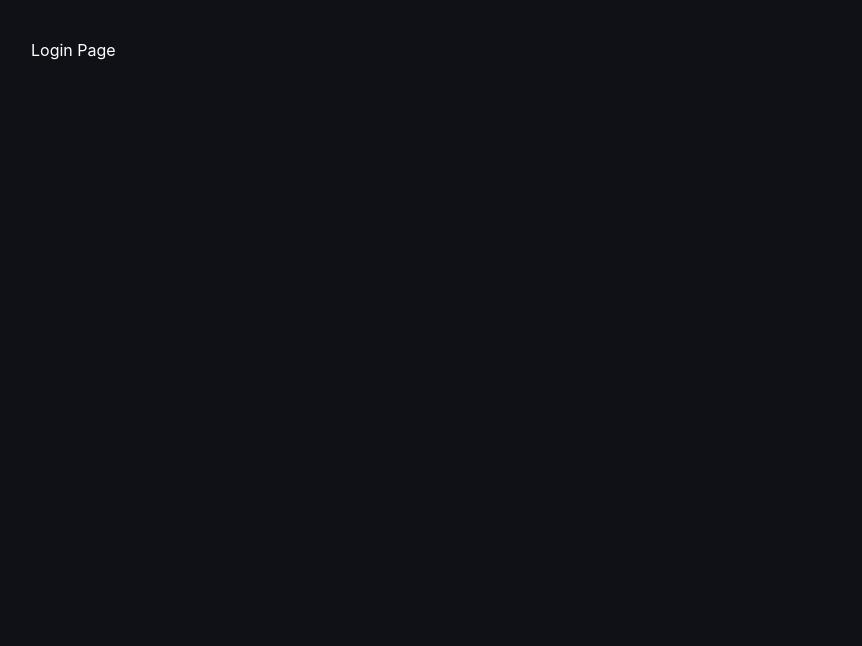
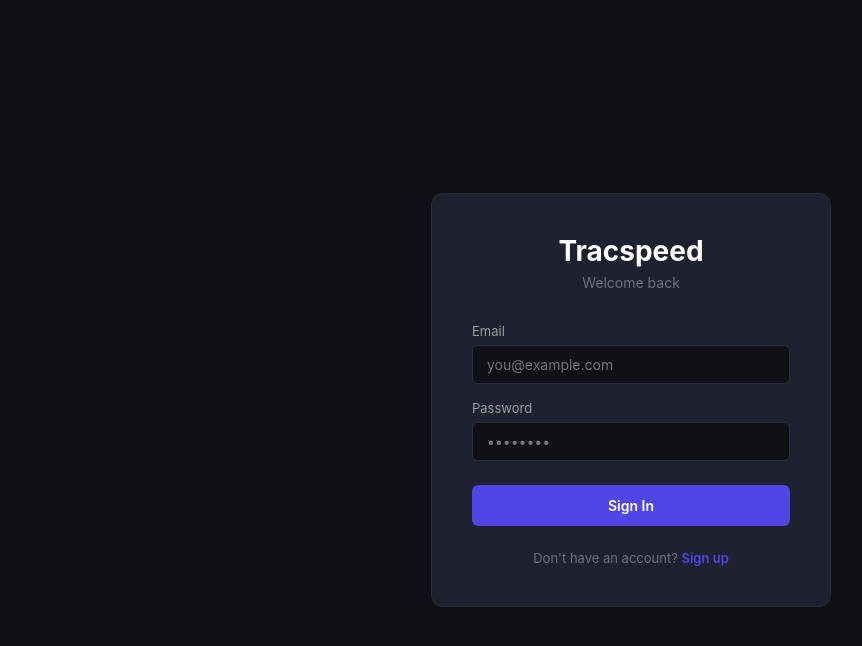
Before and after one commit to Manjit345/Tracspeed, a React app in the folder frontend/: page /login in a window 1280 px wide. Shown: the top 646 px of the page, without its empty margins (9-871 px from the left). Built offline with nearby package versions, Linux system fonts and the light colour scheme; no server answers; the HTML template or start-up script is replaced by a standard one.

Commit message:
login page setup

```diff
--- a/frontend/src/pages/Login.jsx
+++ b/frontend/src/pages/Login.jsx
@@ -1,3 +1,179 @@
+import { useState } from "react"
+import { useNavigate } from "react-router-dom"
+import { api } from "../lib/api"
+import { setAuth } from "../lib/supabase"
+
 export default function Login() {
-    return <div style={{ padding: "40px", color: "#fff" }}>Login Page</div>
+    const navigate = useNavigate()
+    const [mode, setMode] = useState("signin") // "signin" or "signup"
+    const [form, setForm] = useState({ email: "", password: "", name: "" })
+    const [loading, setLoading] = useState(false)
+    const [error, setError] = useState(null)
+
+    const handleChange = (e) => {
+        setForm({ ...form, [e.target.name]: e.target.value })
+    }
+
+    const handleSubmit = async () => {
+        setLoading(true)
+        setError(null)
+
+        try {
+            let response
+            if (mode === "signup") {
+                response = await api.signup(form)
+            } else {
+                response = await api.signin({ email: form.email, password: form.password })
+            }
+
+            if (response.detail) {
+                setError(typeof response.detail === "string" ? response.detail : "Something went wrong")
+                return
+            }
+
+            setAuth(response.access_token, response.user_id, response.name)
+            navigate("/")
+        } catch (err) {
+            setError("Something went wrong. Please try again.")
+        } finally {
+            setLoading(false)
+        }
+    }
+
+    return (
+        <div style={{
+            minHeight: "100vh",
+            display: "flex",
+            alignItems: "center",
+            justifyContent: "center",
+            backgroundColor: "#0f1117"
+        }}>
+            <div style={{
+                width: "100%",
+                maxWidth: "400px",
+                padding: "40px",
+                backgroundColor: "#1e2130",
+                borderRadius: "12px",
+                border: "1px solid #2a2f3e"
+            }}>
+                {/* Logo */}
+                <div style={{ textAlign: "center", marginBottom: "32px" }}>
+                    <h1 style={{ fontSize: "28px", fontWeight: "700", color: "#ffffff" }}>
+                        Tracspeed
+                    </h1>
+                    <p style={{ color: "#6b7280", fontSize: "14px", marginTop: "6px" }}>
+                        {mode === "signin" ? "Welcome back" : "Create your account"}
+                    </p>
+                </div>
+
+                {/* Form */}
+                <div style={{ display: "flex", flexDirection: "column", gap: "16px" }}>
+                    {mode === "signup" && (
+                        <div>
+                            <label style={{ fontSize: "13px", color: "#9e9e9e", display: "block", marginBottom: "6px" }}>
+                                Name
+                            </label>
+                            <input
+                                name="name"
+                                type="text"
+                                placeholder="Your name"
+                                value={form.name}
+                                onChange={handleChange}
+                                style={{
+                                    width: "100%",
+                                    padding: "10px 14px",
+                                    backgroundColor: "#0f1117",
+                                    border: "1px solid #2a2f3e",
+                                    borderRadius: "6px",
+                                    color: "#ffffff",
+                                    fontSize: "14px",
+                                    outline: "none"
+                                }}
+                            />
+                        </div>
+                    )}
+
+                    <div>
+                        <label style={{ fontSize: "13px", color: "#9e9e9e", display: "block", marginBottom: "6px" }}>
+                            Email
+                        </label>
+                        <input
+                            name="email"
+                            type="email"
+                            placeholder="you@example.com"
+                            value={form.email}
+                            onChange={handleChange}
+                            style={{
+                                width: "100%",
+                                padding: "10px 14px",
+                                backgroundColor: "#0f1117",
+                                border: "1px solid #2a2f3e",
+                                borderRadius: "6px",
+                                color: "#ffffff",
+                                fontSize: "14px",
+                                outline: "none"
+                            }}
+                        />
+                    </div>
+
+                    <div>
+                        <label style={{ fontSize: "13px", color: "#9e9e9e", display: "block", marginBottom: "6px" }}>
+                            Password
+                        </label>
+                        <input
+                            name="password"
+                            type="password"
+                            placeholder="••••••••"
+                            value={form.password}
+                            onChange={handleChange}
+                            style={{
+                                width: "100%",
+                                padding: "10px 14px",
+                                backgroundColor: "#0f1117",
+                                border: "1px solid #2a2f3e",
+                                borderRadius: "6px",
+                                color: "#ffffff",
+                                fontSize: "14px",
+                                outline: "none"
+                            }}
+                        />
+                    </div>
+
+                    {error && (
+                        <p style={{ color: "#f44336", fontSize: "13px" }}>{error}</p>
+                    )}
+
+                    <button
+                        onClick={handleSubmit}
+                        disabled={loading}
+                        style={{
+                            width: "100%",
+                            padding: "12px",
+                            backgroundColor: loading ? "#2a2f3e" : "#4f46e5",
+                            color: "#ffffff",
+                            border: "none",
+                            borderRadius: "6px",
+                            fontSize: "14px",
+                            fontWeight: "600",
+                            cursor: loading ? "not-allowed" : "pointer",
+                            marginTop: "8px"
+                        }}
+                    >
+                        {loading ? "Please wait..." : mode === "signin" ? "Sign In" : "Create Account"}
+                    </button>
+                </div>
+
+                {/* Toggle */}
+                <p style={{ textAlign: "center", marginTop: "24px", fontSize: "13px", color: "#6b7280" }}>
+                    {mode === "signin" ? "Don't have an account? " : "Already have an account? "}
+                    <span
+                        onClick={() => { setMode(mode === "signin" ? "signup" : "signin"); setError(null) }}
+                        style={{ color: "#4f46e5", cursor: "pointer", fontWeight: "600" }}
+                    >
+                        {mode === "signin" ? "Sign up" : "Sign in"}
+                    </span>
+                </p>
+            </div>
+        </div>
+    )
 }
```
